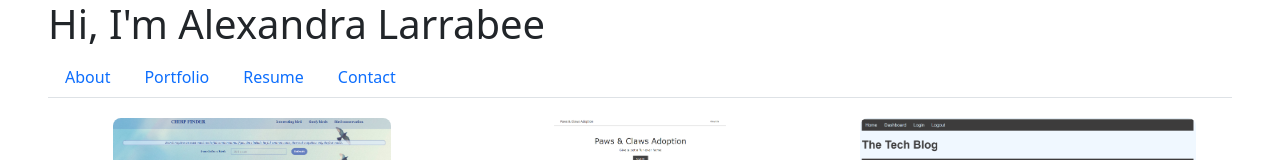
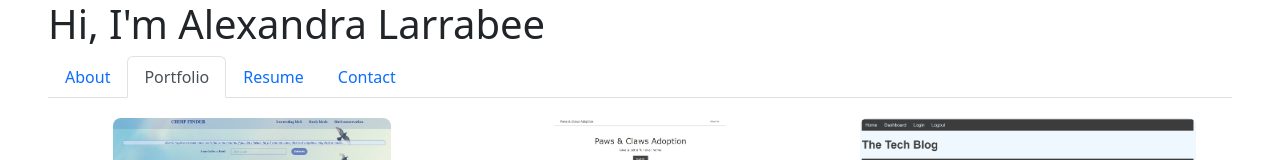
Before and after one commit to alarrabee/react-portfolio, a React (Vite) app in the folder portfolio/: page /portfolio in a window 1280 px wide. Shown: the top 160 px of the page. Built offline with nearby package versions, Linux system fonts and the light colour scheme.

Commit message:
set up NavTab with links

```diff
--- a/portfolio/src/components/NavTabs.jsx
+++ b/portfolio/src/components/NavTabs.jsx
@@ -1,50 +1,45 @@
+import { Link, useLocation } from 'react-router-dom';
 
 
-function NavTabs({ currentPage, handlePageChange }) {
+function NavTabs() {
+    const location = useLocation();
+    const currentPage = location.pathname.substring(1) || 'about';
+
     return (
       <>
         <h1>Hi, I'm Alexandra Larrabee</h1>
         <ul className="nav nav-tabs">
           <li className="nav-item">
-          <a
-            href="#about"
-            onClick={() => handlePageChange('About')}
-            // conditional (ternary) operator that checks to see if the current page is "Home"
-            // If it is, it will set the current page to 'nav-link-active', otherwise it will set it to 'nav-link'
-            className={currentPage === 'About' ? 'nav-link active' : 'nav-link'}
+            <Link
+              to="/"
+              className={`nav-link ${currentPage === '' ? 'active' : ''}`}
             >
               About
-          </a>
+            </Link>
           </li>
           <li className="nav-item">
-          <a
-            href="#portfolio"
-            onClick={() => handlePageChange('Portfolio')}
-            // checks to see if the currentPage is `Portfolio`, and if so we use the active link class from bootstrap. Otherwise, we set it to a normal nav-link
-            className={currentPage === 'Portfolio' ? 'nav-link active' : 'nav-link'}
+            <Link
+              to="/portfolio"
+              className={`nav-link ${currentPage === 'portfolio' ? 'active' : ''}`}
             >
               Portfolio
-          </a>
+            </Link>
           </li>
           <li className="nav-item">
-          <a
-            href="#resume"
-            onClick={() => handlePageChange('Resume')}
-            // checks to see if the currentPage is `Resume`, and if so we use the active link class from bootstrap. Otherwise, we set it to a normal nav-link
-            className={currentPage === 'Resume' ? 'nav-link active' : 'nav-link'}
+            <Link
+              to="/resume"
+              className={`nav-link ${currentPage === 'resume' ? 'active' : ''}`}
             >
               Resume
-          </a>
+            </Link>
           </li>
           <li className="nav-item">
-          <a
-            href="#contact"
-            onClick={() => handlePageChange('Contact')}
-            // checks to see if the currentPage is `Contact`, and if so we use the active link class from bootstrap. Otherwise, we set it to a normal nav-link
-            className={currentPage === 'Contact' ? 'nav-link active' : 'nav-link'}
+            <Link
+              to="/contact"
+              className={`nav-link ${currentPage === 'contact' ? 'active' : ''}`}
             >
               Contact
-          </a>
+            </Link>
           </li>
         </ul>
       </>
@@ -52,3 +47,57 @@ function NavTabs({ currentPage, handlePageChange }) {
   }
 
   export default NavTabs;
+
+
+// function NavTabs({ currentPage, handlePageChange }) {
+//     return (
+//         <>
+//         <h1>Hi, I'm Alexandra Larrabee</h1>
+//       <ul className="nav nav-tabs">
+//         <li className="nav-item">
+//           <a
+//             href="#about"
+//             onClick={() => handlePageChange('About')}
+//             // conditional (ternary) operator that checks to see if the current page is "Home"
+//             // If it is, it will set the current page to 'nav-link-active', otherwise it will set it to 'nav-link'
+//             className={currentPage === 'About' ? 'nav-link active' : 'nav-link'}
+//           >
+//             About
+//           </a>
+//         </li>
+//         <li className="nav-item">
+//           <a
+//             href="#portfolio"
+//             onClick={() => handlePageChange('Portfolio')}
+//             // checks to see if the currentPage is `Portfolio`, and if so we use the active link class from bootstrap. Otherwise, we set it to a normal nav-link
+//             className={currentPage === 'Portfolio' ? 'nav-link active' : 'nav-link'}
+//           >
+//             Portfolio
+//           </a>
+//         </li>
+//         <li className="nav-item">
+//           <a
+//             href="#resume"
+//             onClick={() => handlePageChange('Resume')}
+//             // checks to see if the currentPage is `Resume`, and if so we use the active link class from bootstrap. Otherwise, we set it to a normal nav-link
+//             className={currentPage === 'Resume' ? 'nav-link active' : 'nav-link'}
+//           >
+//             Resume
+//           </a>
+//         </li>
+//         <li className="nav-item">
+//           <a
+//             href="#contact"
+//             onClick={() => handlePageChange('Contact')}
+//             // checks to see if the currentPage is `Contact`, and if so we use the active link class from bootstrap. Otherwise, we set it to a normal nav-link
+//             className={currentPage === 'Contact' ? 'nav-link active' : 'nav-link'}
+//           >
+//             Contact
+//           </a>
+//         </li>
+//       </ul>
+//       </>
+//     );
+//   }
+
+//   export default NavTabs;
```
Lines whose indentation alone changed are shown as unchanged.
